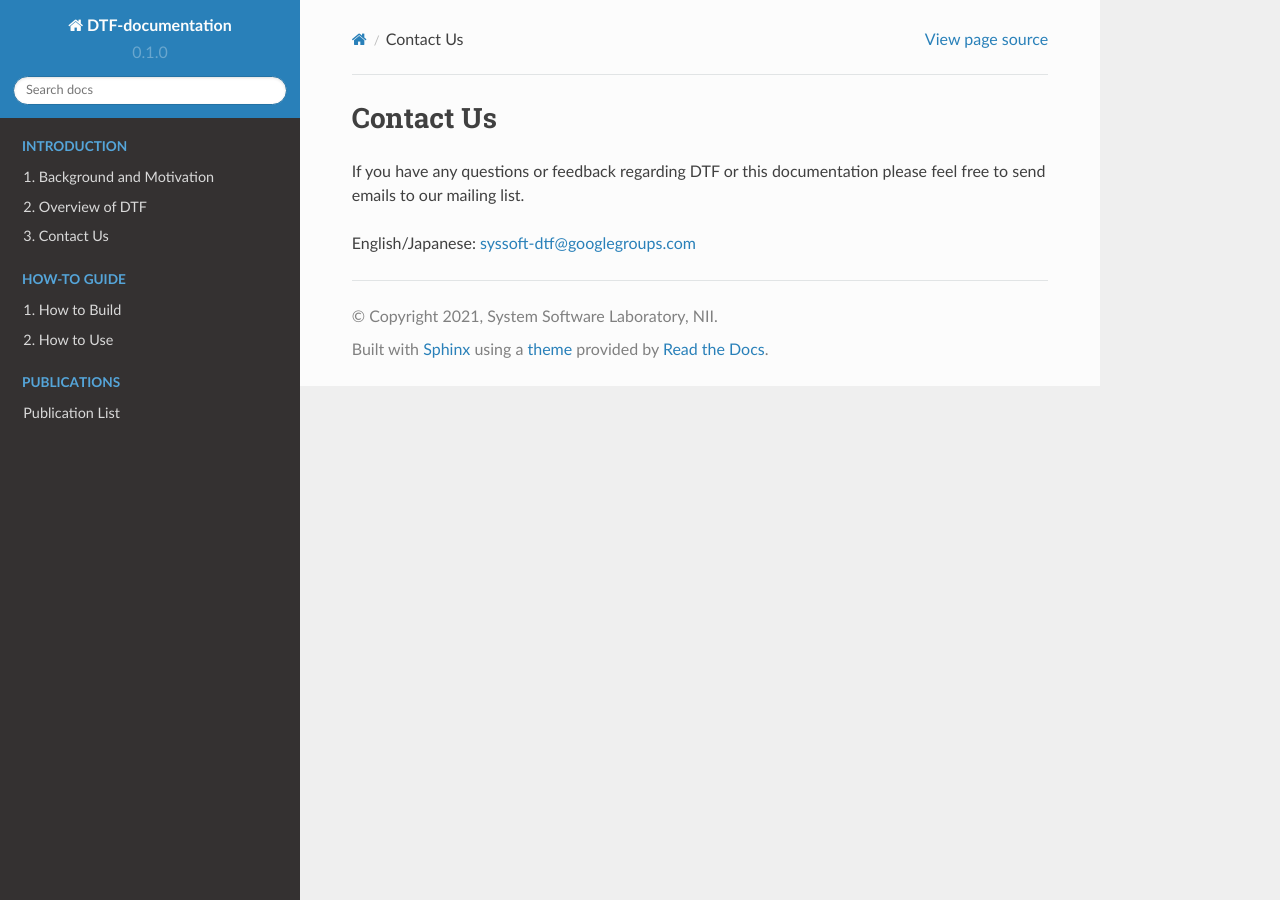
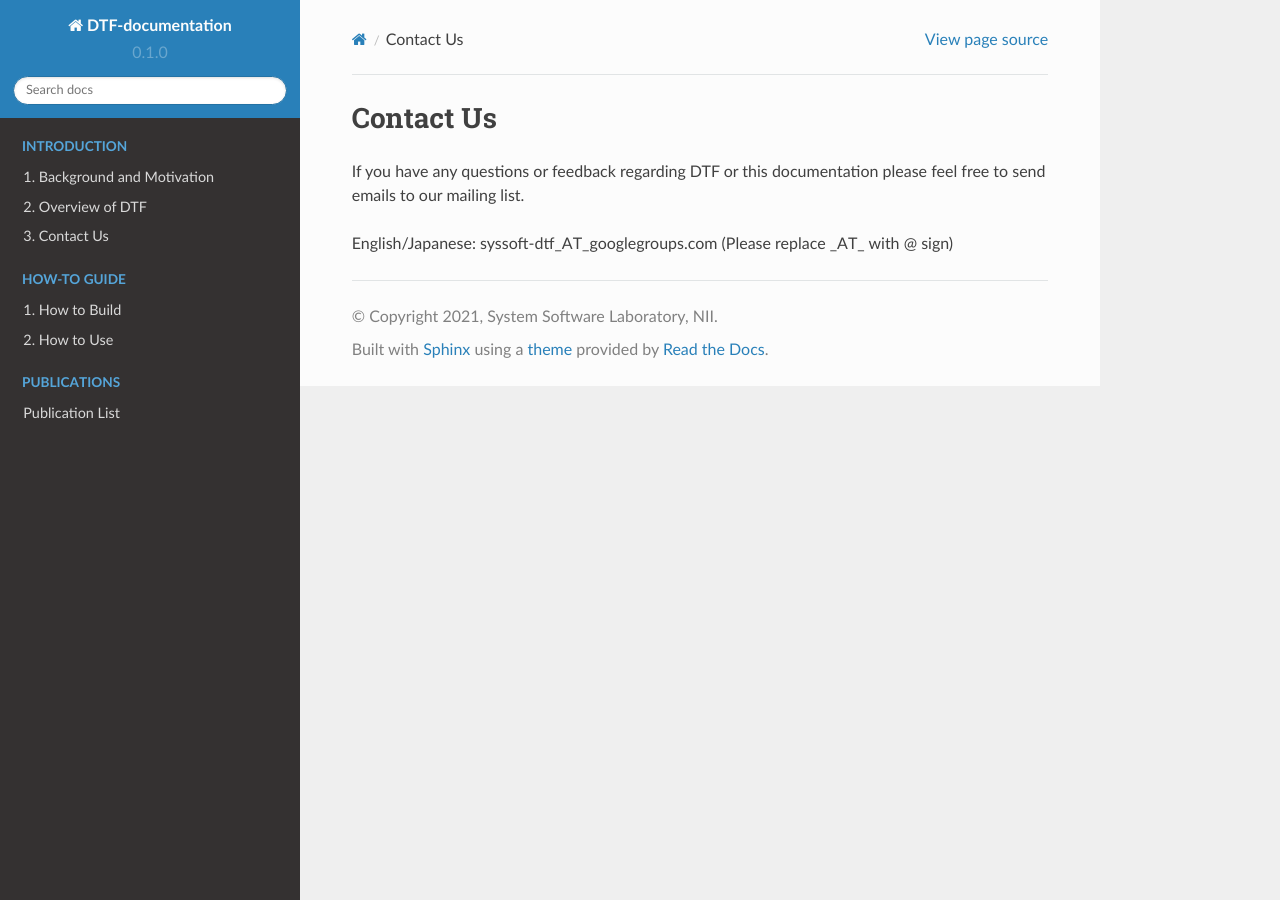
Before and after one commit to yjie2366/dtf-docs, a Sphinx documentation site: the page built from docs/source/contact.rst, in a window 1280 px wide. Built offline with Sphinx 7.4.7 and the Read the Docs theme 2.0.0, drawn with Linux system fonts in a browser that asks for light colours.

Commit message:
Update contact email address

```diff
--- a/docs/source/contact.rst
+++ b/docs/source/contact.rst
@@ -4,4 +4,4 @@ Contact Us
 If you have any questions or feedback regarding DTF or this documentation please feel free to send emails to our mailing list.
 
 
-English/Japanese: syssoft-dtf@googlegroups.com
+English/Japanese: syssoft-dtf_AT_googlegroups.com (Please replace _AT_ with @ sign)
```
